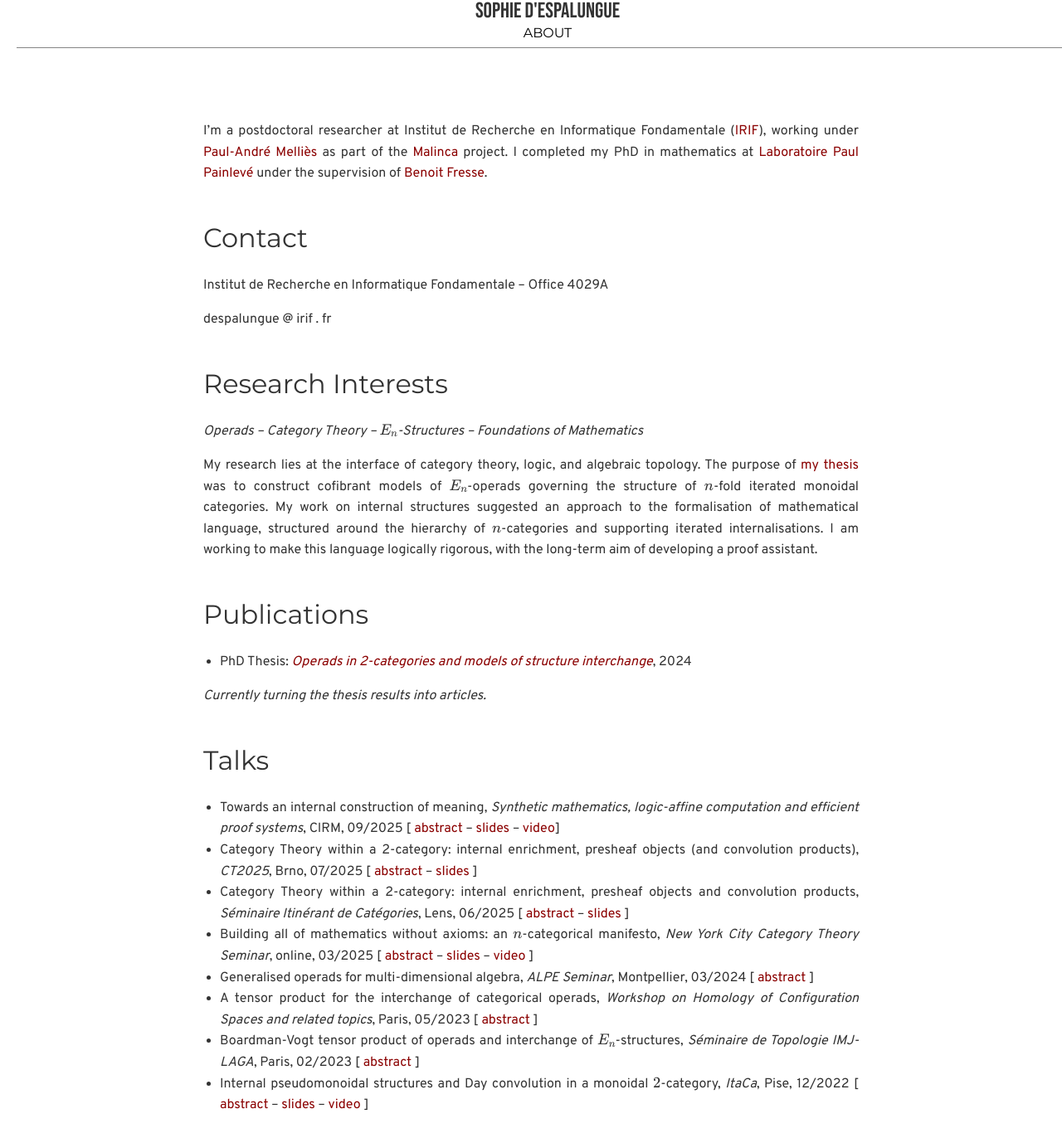
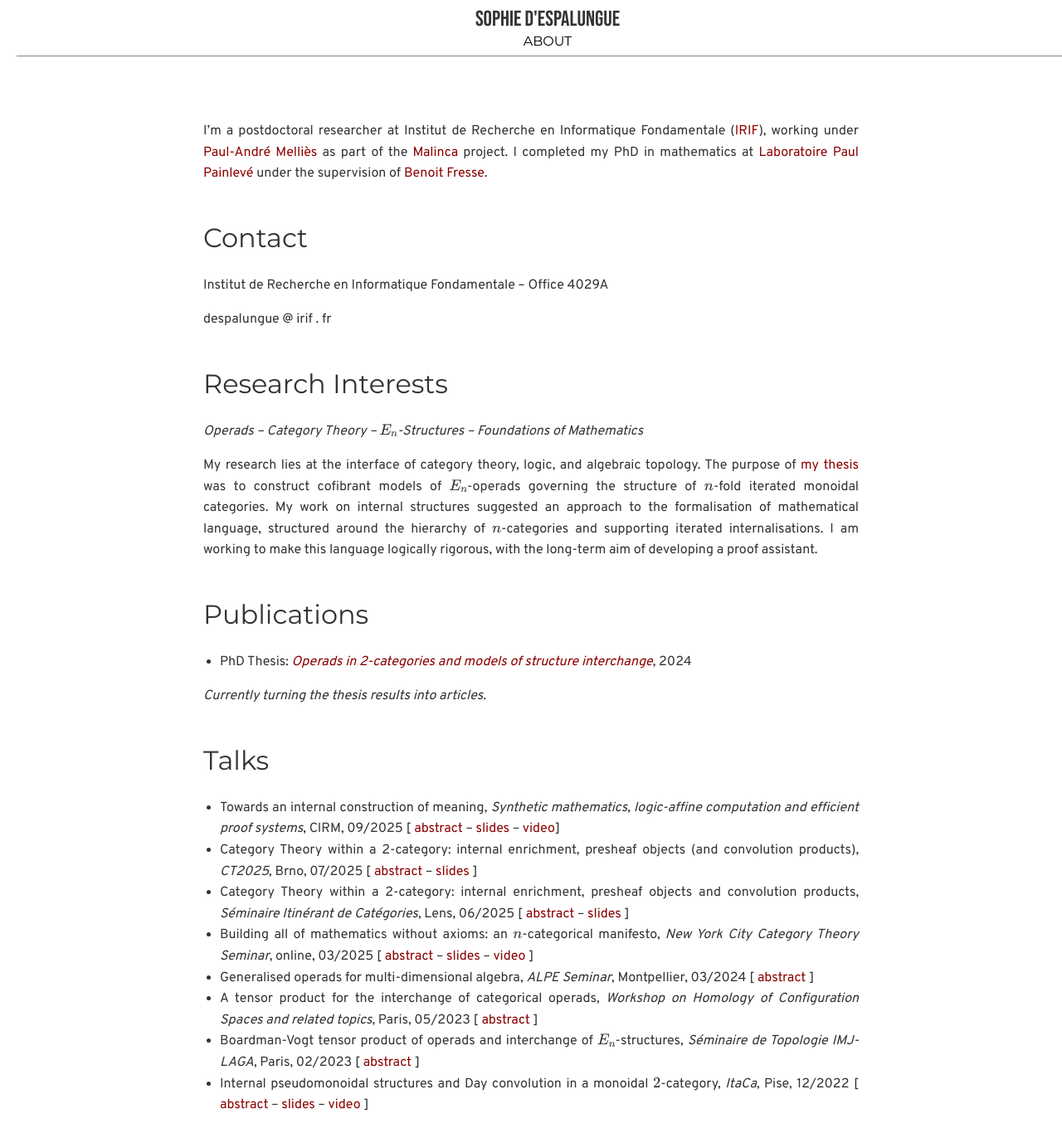
Before and after one commit to sdspmon/math, a Jekyll site: the page built from index.md, in a window 1280 px wide and 1387 px high. Shown: the top 1378 px of the window at 83% size. Built offline with Jekyll 4.4.1, drawn with Linux system fonts in a browser that asks for light colours; formulas are drawn with MathJax 3.

Commit message:
Update custom.css

```diff
--- a/assets/css/custom.css
+++ b/assets/css/custom.css
@@ -194,7 +194,7 @@ hr {
     z-index: 2; /* Par dessus */
     background-color: #fff; /* Cache */
     position: fixed; /* Par rapport à la fenêtre */
-    top: 0;
+    top: 10px;
     margin: 0 auto; /* Centré gauche droite, Tout en haut */
     width: 100%;
 }
```
